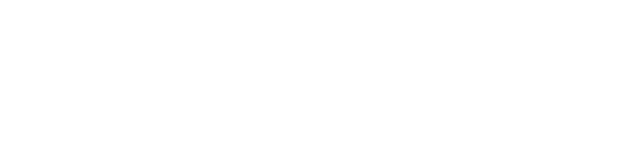
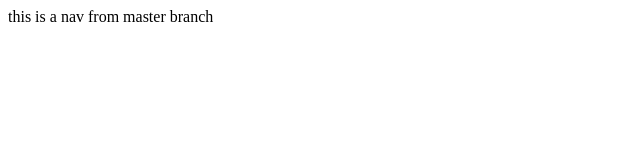
Before and after one commit to HamadBakeel/hamad-repo, a plain HTML site: page index.html in a window 1280 px wide. Shown: the whole page, without its empty margins (0-640 px from the left). Drawn offline with Linux system fonts and the light colour scheme.

Commit message:
added a nav from master branch

```diff
--- a/index.html
+++ b/index.html
@@ -7,6 +7,8 @@
     <title>Document</title>
 </head>
 <body>
-
+    <nav>
+        this is a nav from master branch
+    </nav>
 </body>
 </html>
```
